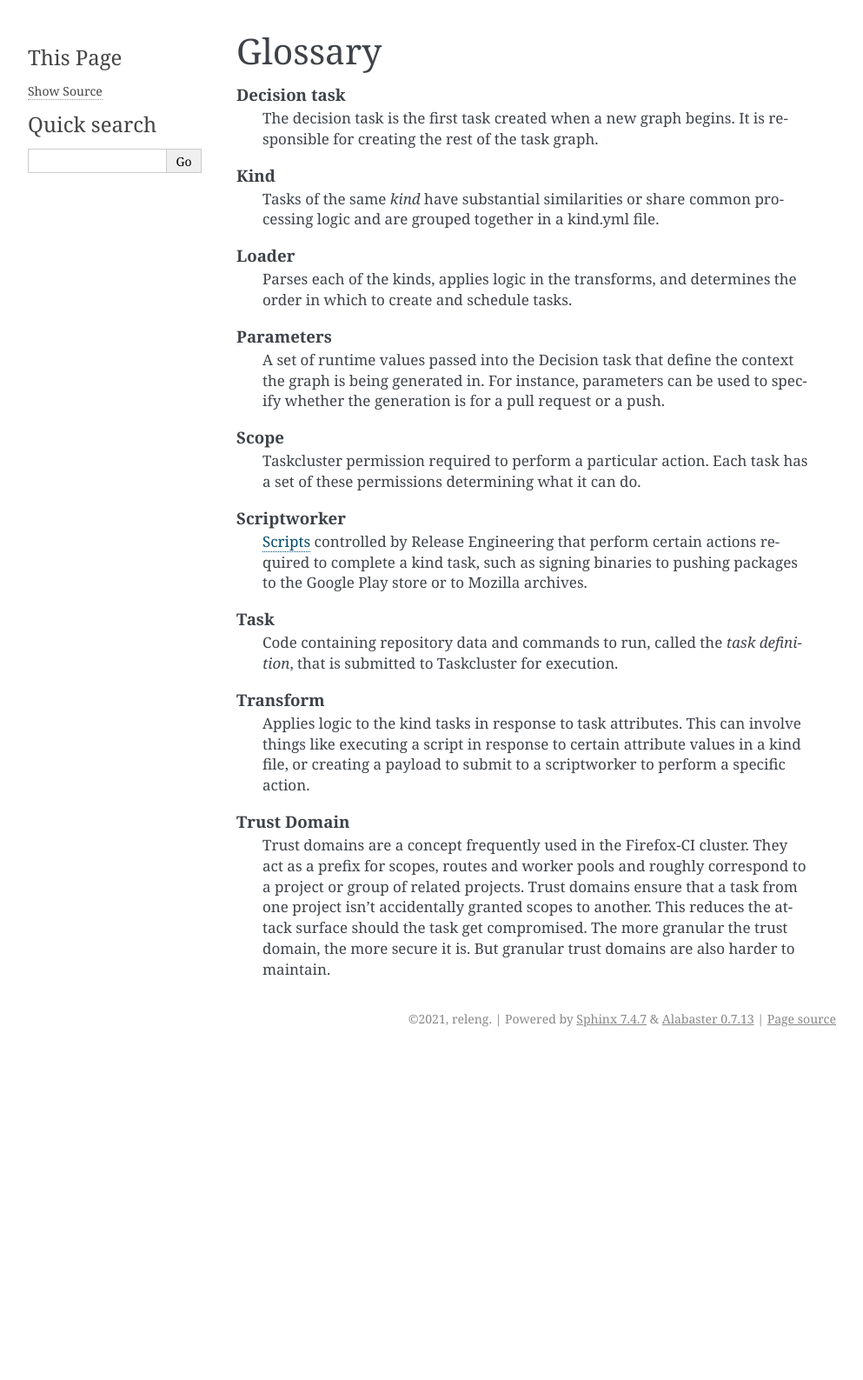
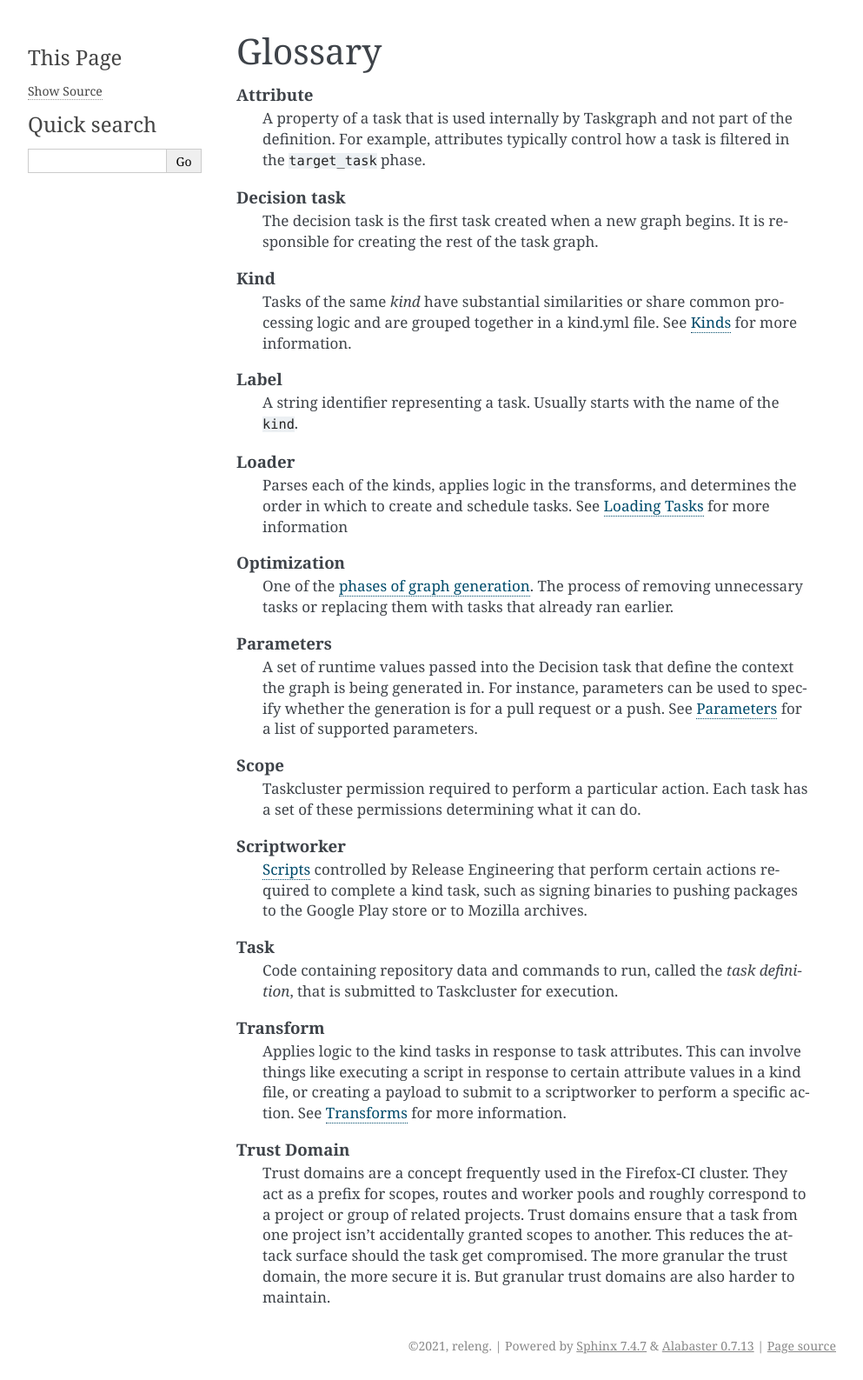
Before and after one commit to taskcluster/taskgraph, a Sphinx documentation site: the page built from docs/glossary.rst, in a window 1280 px wide. Shown: the whole page at 87% size, without its empty margins (148-1141 px from the left). Built offline with Sphinx 7.4.7, drawn with Linux system fonts in a browser that asks for light colours; before the commit the page ends 1211 px from its top, so only the background shows below that.

Commit message:
docs: add items and links to the glossary

```diff
--- a/docs/glossary.rst
+++ b/docs/glossary.rst
@@ -2,6 +2,11 @@ Glossary
 ========
 
 .. glossary::
+
+  Attribute
+    A property of a task that is used internally by Taskgraph and not part of
+    the definition. For example, attributes typically control how a task is
+    filtered in the ``target_task`` phase.
 
   Decision task
     The decision task is the first task created when a new graph begins. It is
@@ -9,16 +14,28 @@ Glossary
 
   Kind
     Tasks of the same `kind` have substantial similarities or share common
-    processing logic and are grouped together in a kind.yml file.
+    processing logic and are grouped together in a kind.yml file. See
+    :doc:`/concepts/kind` for more information.
+
+  Label
+    A string identifier representing a task. Usually starts with the name of the
+    ``kind``.
 
   Loader
     Parses each of the kinds, applies logic in the transforms, and determines
-    the order in which to create and schedule tasks.
+    the order in which to create and schedule tasks. See
+    :doc:`/concepts/loading` for more information
+
+  Optimization
+    One of the :ref:`phases of graph generation <graph generation>`. The
+    process of removing unnecessary tasks or replacing them with tasks that
+    already ran earlier.
 
   Parameters
     A set of runtime values passed into the Decision task that define the
     context the graph is being generated in. For instance, parameters can be
-    used to specify whether the generation is for a pull request or a push.
+    used to specify whether the generation is for a pull request or a push. See
+    :doc:`/reference/parameters` for a list of supported parameters.
 
   Scope
     Taskcluster permission required to perform a particular action. Each task
@@ -38,7 +55,8 @@ Glossary
     Applies logic to the kind tasks in response to task attributes. This can
     involve things like executing a script in response to certain attribute
     values in a kind file, or creating a payload to submit to a scriptworker to
-    perform a specific action.
+    perform a specific action. See :doc:`/concepts/transforms` for more
+    information.
 
   Trust Domain
     Trust domains are a concept frequently used in the Firefox-CI cluster. They
```
